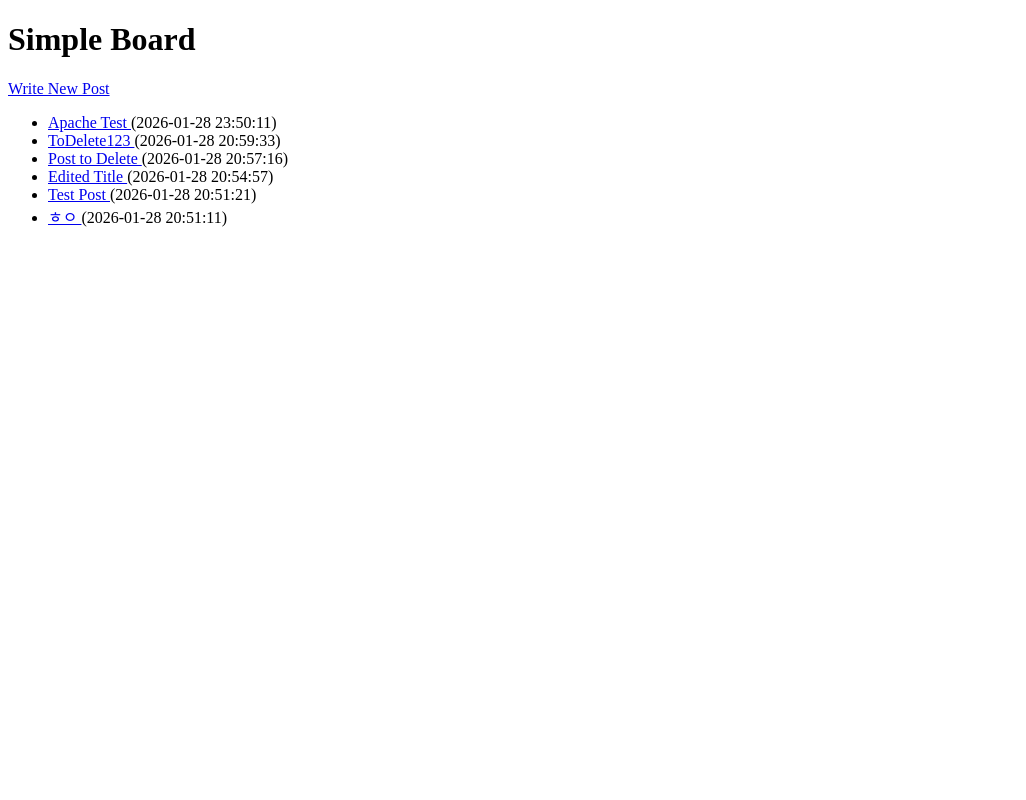
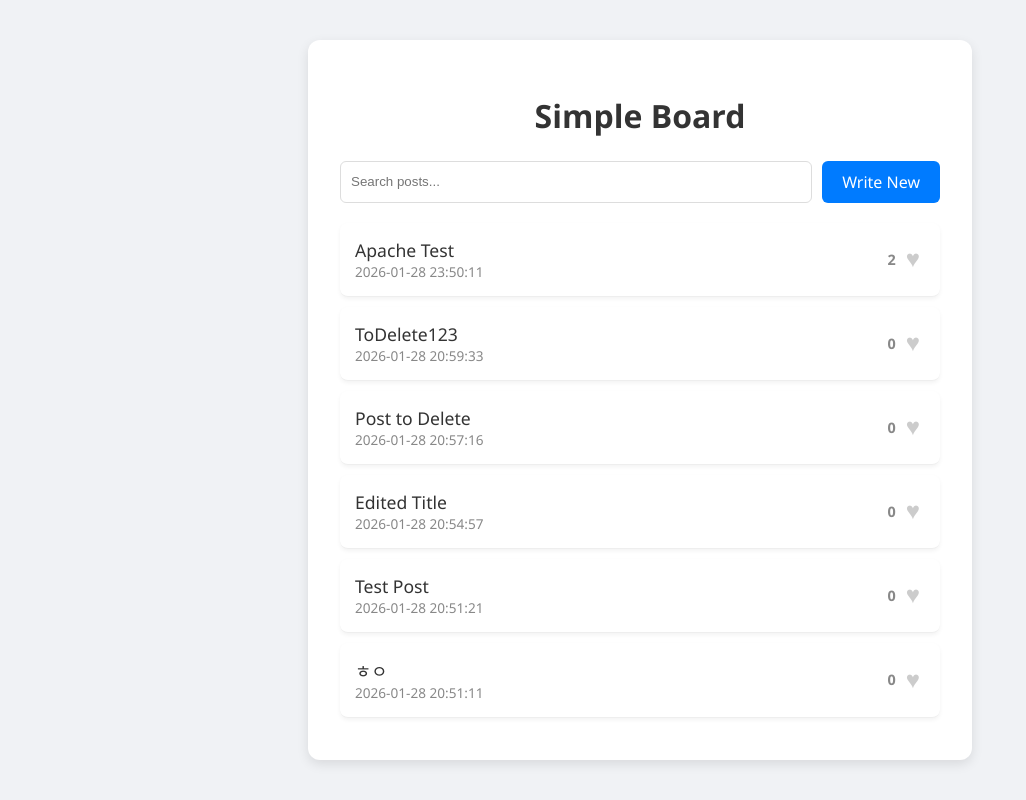
Before and after one commit to hojin535/php, a PHP site: page / in a window 1280 px wide. Shown: the whole page, without its empty margins (0-1026 px from the left). Run offline with PHP 8.4, Linux system fonts and the light colour scheme; data comes from the database, SQL or seed files in the repository; both versions use the stored data as it was after the commit.

Commit message:
feat:: 실시간 게시물 검색 및 AJAX 기반 기능

```diff
--- a/index.php
+++ b/index.php
@@ -7,21 +7,37 @@ $result = $db->query("SELECT * FROM posts ORDER BY id DESC");
 
 <head>
     <title>Simple Board</title>
+    <link rel="stylesheet" href="style.css">
 </head>
 
 <body>
+    <div class="container">
         <h1>Simple Board</h1>
-    <a href="write.php">Write New Post</a>
-    <ul>
+
+        <div class="controls">
+            <input type="text" id="search-input" placeholder="Search posts...">
+            <a href="write.php" class="write-btn">Write New</a>
+        </div>
+
+        <ul id="post-list">
             <?php while ($row = $result->fetchArray()): ?>
-            <li>
-                <a href="view.php?id=<?= $row['id'] ?>">
+                <li class="post-item">
+                    <div class="post-info">
+                        <a href="view.php?id=<?= $row['id'] ?>" class="post-link">
                             <?= htmlspecialchars($row['title']) ?>
                         </a>
-                (<?= $row['created_at'] ?>)
+                        <span class="date"><?= $row['created_at'] ?></span>
+                    </div>
+                    <div class="like-container">
+                        <span class="like-count"><?= $row['likes'] ?? 0 ?></span>
+                        <button class="like-btn" data-id="<?= $row['id'] ?>" title="Like this post">&hearts;</button>
+                    </div>
                 </li>
             <?php endwhile; ?>
         </ul>
+    </div>
+
+    <script src="script.js" defer></script>
 </body>
 
 </html>
--- /dev/null
+++ b/script.js
@@ -0,0 +1,50 @@
+document.addEventListener('DOMContentLoaded', () => {
+    // Real-time Search Filter
+    const searchInput = document.getElementById('search-input');
+    const postItems = document.querySelectorAll('.post-item');
+
+    if (searchInput) {
+        searchInput.addEventListener('input', (e) => {
+            const term = e.target.value.toLowerCase();
+
+            postItems.forEach(item => {
+                const title = item.querySelector('.post-link').textContent.toLowerCase();
+                if (title.includes(term)) {
+                    item.classList.remove('hidden');
+                } else {
+                    item.classList.add('hidden');
+                }
+            });
+        });
+    }
+
+    // Like Button Interaction (AJAX)
+    const postList = document.getElementById('post-list');
+    if (postList) {
+        postList.addEventListener('click', (e) => {
+            if (e.target.classList.contains('like-btn')) {
+                const btn = e.target;
+                const postId = btn.getAttribute('data-id');
+                const countSpan = btn.previousElementSibling;
+
+                // Send AJAX request
+                fetch('api_like.php', {
+                    method: 'POST',
+                    headers: { 'Content-Type': 'application/json' },
+                    body: JSON.stringify({ post_id: postId })
+                })
+                .then(response => response.json())
+                .then(data => {
+                    if (data.success) {
+                        btn.classList.add('liked');
+                        countSpan.textContent = data.likes;
+
+                        // Optional: Remove liked class after animation so it can be clicked again
+                        setTimeout(() => btn.classList.remove('liked'), 300);
+                    }
+                })
+                .catch(error => console.error('Error:', error));
+            }
+        });
+    }
+});
--- /dev/null
+++ b/style.css
@@ -0,0 +1,185 @@
+body {
+  font-family: "Segoe UI", Tahoma, Geneva, Verdana, sans-serif;
+  background-color: #f0f2f5;
+  display: flex;
+  justify-content: center;
+  align-items: center;
+  min-height: 100vh;
+  margin: 0;
+}
+
+.container {
+  background-color: white;
+  padding: 2rem;
+  border-radius: 12px;
+  box-shadow: 0 4px 12px rgba(0, 0, 0, 0.1);
+  width: 100%;
+  max-width: 600px;
+}
+
+h1 {
+  color: #333;
+  text-align: center;
+  margin-bottom: 1.5rem;
+}
+
+.controls {
+  display: flex;
+  gap: 10px;
+  margin-bottom: 20px;
+}
+
+#search-input {
+  flex-grow: 1;
+  padding: 10px;
+  border: 1px solid #ddd;
+  border-radius: 6px;
+  outline: none;
+  transition: border-color 0.3s;
+}
+
+#search-input:focus {
+  border-color: #007bff;
+}
+
+.write-btn {
+  display: inline-block;
+  background-color: #007bff;
+  color: white;
+  padding: 10px 20px;
+  text-decoration: none;
+  border-radius: 6px;
+  transition: background-color 0.3s ease;
+  white-space: nowrap;
+}
+
+.write-btn:hover {
+  background-color: #0056b3;
+}
+
+ul {
+  list-style: none;
+  padding: 0;
+  margin: 0;
+}
+
+li {
+  background-color: #fff;
+  border-bottom: 1px solid #eee;
+  padding: 15px;
+  margin-bottom: 10px;
+  border-radius: 8px;
+  box-shadow: 0 2px 4px rgba(0, 0, 0, 0.05);
+  opacity: 0;
+  animation: slideIn 0.5s ease-out forwards;
+  transition:
+    transform 0.2s ease,
+    box-shadow 0.2s ease,
+    opacity 0.3s ease,
+    margin 0.3s ease;
+  display: flex;
+  justify-content: space-between;
+  align-items: center;
+  overflow: hidden;
+}
+
+li.hidden {
+  opacity: 0;
+  transform: scale(0.9);
+  margin-top: -60px; /* Collapse space */
+  pointer-events: none;
+}
+
+li:hover {
+  transform: translateY(-3px);
+  box-shadow: 0 4px 8px rgba(0, 0, 0, 0.1);
+}
+
+/* Staggered animation delay */
+li:nth-child(1) {
+  animation-delay: 0.1s;
+}
+li:nth-child(2) {
+  animation-delay: 0.2s;
+}
+li:nth-child(3) {
+  animation-delay: 0.3s;
+}
+li:nth-child(4) {
+  animation-delay: 0.4s;
+}
+li:nth-child(5) {
+  animation-delay: 0.5s;
+}
+li:nth-child(n + 6) {
+  animation-delay: 0.6s;
+}
+
+@keyframes slideIn {
+  from {
+    opacity: 0;
+    transform: translateY(20px);
+  }
+  to {
+    opacity: 1;
+    transform: translateY(0);
+  }
+}
+
+.post-info {
+  display: flex;
+  flex-direction: column;
+}
+
+a.post-link {
+  text-decoration: none;
+  color: #333;
+  font-weight: 500;
+  font-size: 1.1rem;
+}
+
+.date {
+  font-size: 0.85rem;
+  color: #888;
+}
+
+.like-container {
+  display: flex;
+  align-items: center;
+  gap: 5px;
+}
+
+.like-count {
+  font-size: 0.9rem;
+  color: #888;
+  font-weight: bold;
+}
+
+.like-btn {
+  background: none;
+  border: none;
+  cursor: pointer;
+  font-size: 1.5rem;
+  color: #ccc;
+  transition:
+    color 0.3s ease,
+    transform 0.2s ease;
+  padding: 0 5px;
+}
+
+.like-btn.liked {
+  color: #e74c3c;
+  animation: pop 0.3s cubic-bezier(0.175, 0.885, 0.32, 1.275);
+}
+
+@keyframes pop {
+  0% {
+    transform: scale(1);
+  }
+  50% {
+    transform: scale(1.4);
+  }
+  100% {
+    transform: scale(1);
+  }
+}
```
Also changed, not shown: api_like.php (added, +30 -0 lines), database.sqlite. Lines whose indentation alone changed are shown as unchanged.
